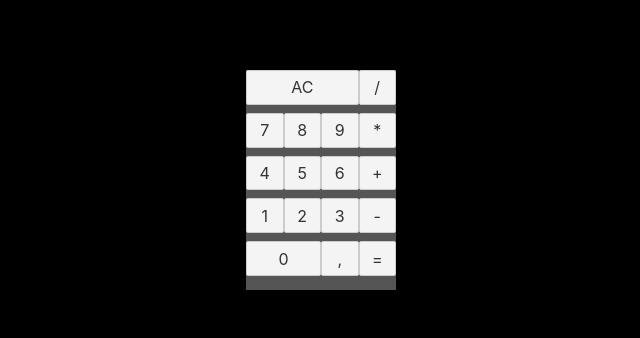
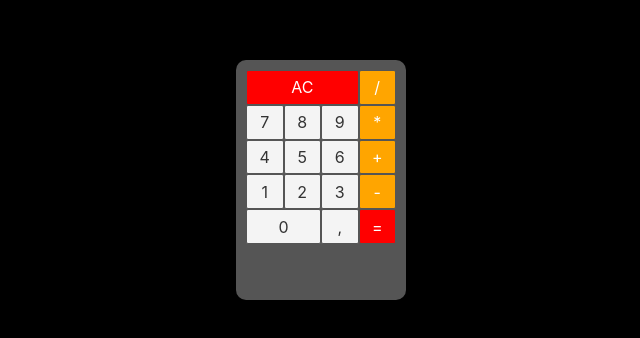
Before and after one commit to javascripto/svelte-app, a Svelte app: page / in a window 1280 px wide. Shown: the part 228-566 px from the top of the page, without its empty margins (319-959 px from the left). Built offline with nearby package versions, Linux system fonts and the light colour scheme.

Commit message:
chore: basic calculator style

```diff
--- a/src/components/Button.svelte
+++ b/src/components/Button.svelte
@@ -3,15 +3,19 @@
 export let text = '';
 export let double = false;
 export let triple = false;
+export let operation = false;
+export let highlight = false;
 
 </script>
 
-<button class="button" class:triple={triple} class:double>
+<button class="button" class:triple={triple} class:double class:operation class:highlight>
   {text}
 </button>
 
 <style>
   .button {
+    margin: 0;
+    border: 1px solid var(--bg-color);
     flex-basis: 25%;
   }
   .double {
@@ -20,4 +24,12 @@ export let triple = false;
   .triple {
     flex-basis: 75%;
   }
+  .operation {
+    color: white;
+    background-color: orange;
+  }
+  .highlight {
+    color: white;
+    background-color: red;
+  }
 </style>
--- a/src/components/Calculator.svelte
+++ b/src/components/Calculator.svelte
@@ -5,31 +5,31 @@
 
 <div class="calculator">
   <Line>
-    <Button text="AC" triple />
-    <Button text="/" />
+    <Button text="AC" triple highlight />
+    <Button text="/" operation />
   </Line>
   <Line>
     <Button text="7" />
     <Button text="8" />
     <Button text="9" />
-    <Button text="*" />
+    <Button text="*" operation />
   </Line>
   <Line>
     <Button text="4" />
     <Button text="5" />
     <Button text="6" />
-    <Button text="+" />
+    <Button text="+" operation />
   </Line>
   <Line>
     <Button text="1" />
     <Button text="2" />
     <Button text="3" />
-    <Button text="-" />
+    <Button text="-" operation />
   </Line>
   <Line>
     <Button text="0" double />
     <Button text="," />
-    <Button text="=" />
+    <Button text="=" highlight />
   </Line>
 </div>
 
@@ -38,6 +38,8 @@
     width: 150px;
     height: 220px;
     display: flex;
+    padding: 10px;
+    border-radius: 10px;;
     flex-direction: column;
     background-color: var(--bg-color);
   }
```
